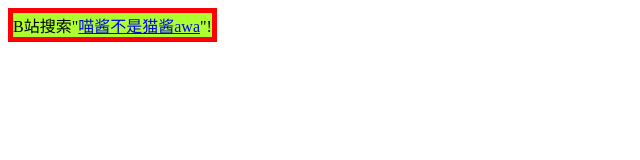
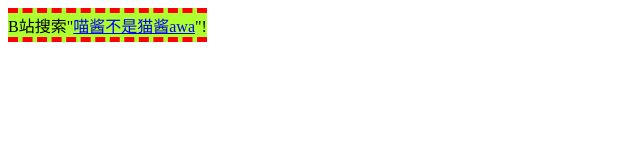
Before and after one commit to ZYOctopuszy/ZYOctopuszy.github.io, a plain HTML site: page CSSes/CSS盒子模型.html in a window 1280 px wide. Shown: the whole page, without its empty margins (0-640 px from the left). Drawn offline with Linux system fonts and the light colour scheme.

Commit message:
Update CSS盒子模型.html

```diff
--- a/CSSes/CSS盒子模型.html
+++ b/CSSes/CSS盒子模型.html
@@ -7,7 +7,11 @@
     .tip {
       background-color: greenyellow;
       display: inline-block;
-      border: 5px solid red;
+      width: auto;
+      height: auto;
+      border-style: dashed;
+      border-width: 5px 0;
+      border-color: red;
     }
   </style>
 </head>
```
